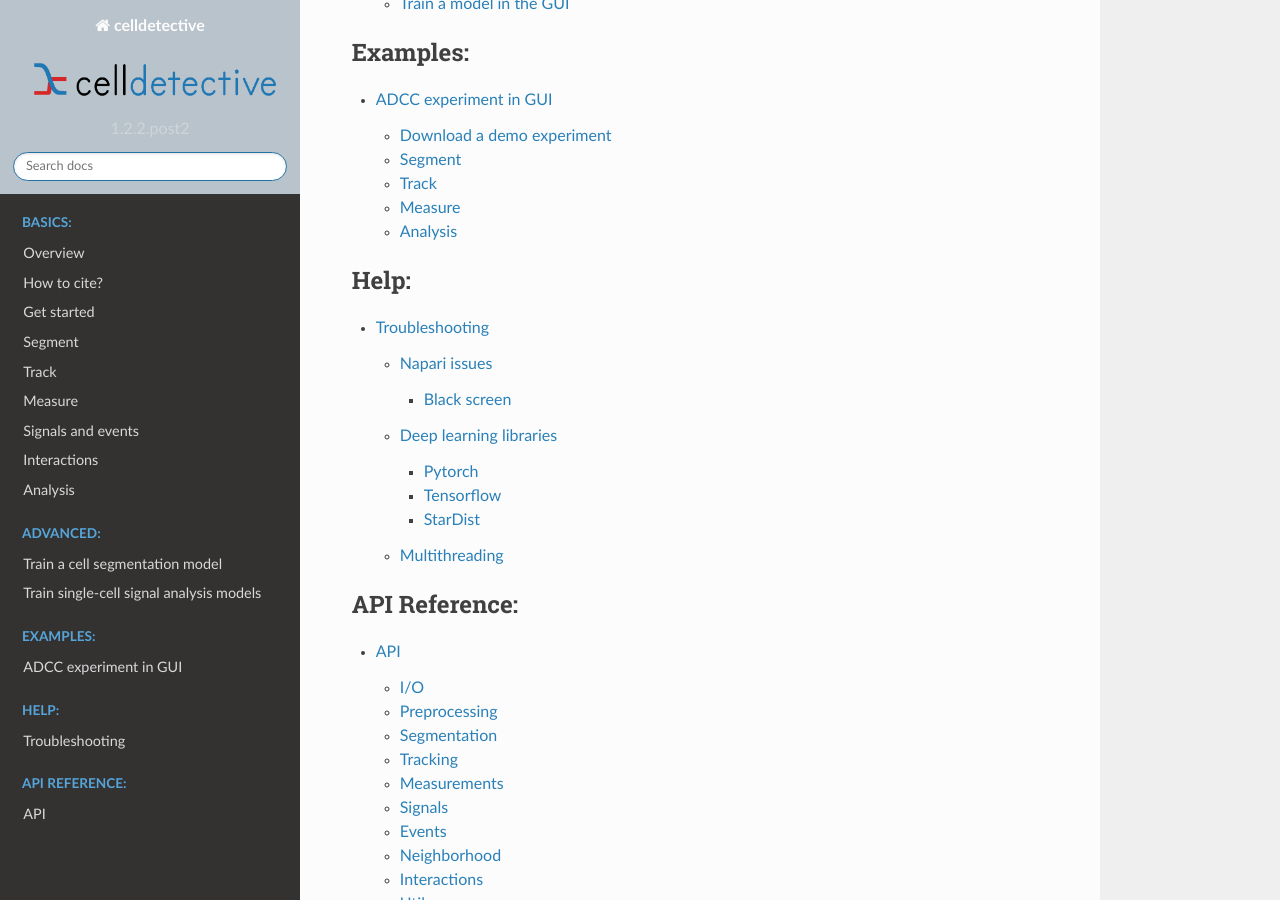
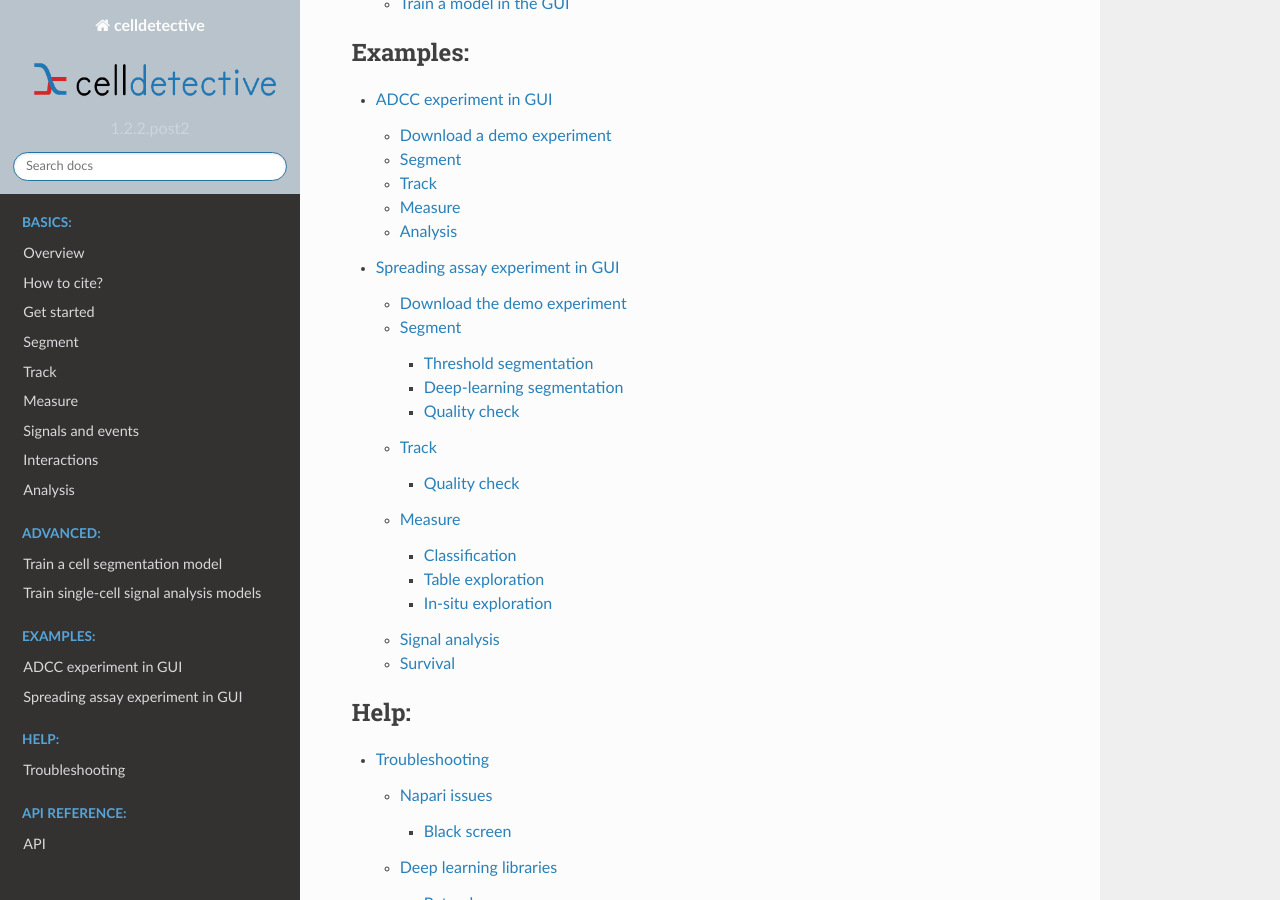
Before and after one commit to remyeltorro/celldetective, a Sphinx documentation site: the page built from docs/source/index.rst, in a window 1280 px wide and 900 px high, scrolled down 2926 px. Built offline with Sphinx 7.4.7 and the Read the Docs theme 2.0.0, drawn with Linux system fonts in a browser that asks for light colours; pages that are not in the unit, such as notebooks, are missing from menus; some of the changed lines change nothing that is shown.

Commit message:
docs: ricm demo

```diff
--- a/docs/source/index.rst
+++ b/docs/source/index.rst
@@ -43,6 +43,8 @@ Contents
 
    example_notebook
    adcc-example
+   spreading-assay-example
+
 
 .. toctree::
    :caption: Help:
--- /dev/null
+++ b/docs/source/spreading-assay-example.rst
@@ -0,0 +1,151 @@
+Spreading assay experiment in GUI
+=================================
+
+.. _spreading-assay-example:
+
+Download the demo experiment
+----------------------------
+
+We provide two demo experiments in `Zenodo`_ :
+
+.. _Zenodo : https://zenodo.org/records/10650279
+
+#. an ADCC experiment (``demo_adcc``): we imaged a co-culture of MCF-7 and human primary NK cells, in the presence of antibodies
+#. a spreading assay experiment (``demo_ricm``): we imaged in RICM human primary NK cells spreading on a surface covered with antibodies
+
+Download the ``demo_ricm.zip`` file and put it anywhere in your computer. Extract the content. The resulting folder, containing a well ``W1/``, a ``configs`` folder and a ``config.ini`` file is a valid experiment folder, ready to be opened by Celldetective.
+
+Open a terminal and type the following to launch the software:
+
+.. code-block:: console
+
+    $ (conda activate celldetective_env)
+    $ python -m celldetective
+
+Press the ``Browse`` button and locate the ``demo_ricm`` folder. Click on ``Open``.
+
+You can select position 100 and click on the image icon that becomes active on the right side to view the stack.
+
+
+Segment
+-------
+
+For the spreading assay, we are interested in one population only: effector cells spreading on an antigen-presenting-cell-mimicking surface.
+
+Expand the ``PROCESS EFFECTORS`` block.
+
+Threshold segmentation
+~~~~~~~~~~~~~~~~~~~~~~
+
+You can click on the ``UPLOAD`` button of the segmentation module, toggle the ``Threshold`` option and press ``Choose File`` to locate a threshold segmentation configuration file. These are generated by the ``Threshold Config Wizard`` also reachable here. You can find a valid config file in ``demo_ricm/configs/threshold_config_effectors.json``. Select it and upload it by pressing ``Upload``.
+
+This action sets these threshold instructions for the ``Threshold`` segmentation method in Celldetective. These instructions are forgotten as soon as you close the current experiment. To apply them to a movie:
+
+1) toggle the ``SEGMENT`` option, if not already done
+2) select the ``Threshold`` option in the model zoo for segmentation
+3) press ``Submit`` to launch the job to the positions selected at the top
+
+Deep-learning segmentation
+~~~~~~~~~~~~~~~~~~~~~~~~~~
+
+1) toggle the ``SEGMENT`` option
+2) select either the ``ricm_lymphocytes`` or ``bimodal_spreading_lymphocytes`` model in the model zoo for segmentation
+3) press ``Submit`` to launch the job to the positions selected at the top
+
+Quality check
+~~~~~~~~~~~~~
+
+The GUI freezes during the segmentation process. The steps are shown in the terminal. Upon completion, you can select a single position to enable the eye icon in the segmentation module. The latter launches napari to view the original stack and the segmentation labels.
+
+You can click on the ``Image`` layer on the left side and play with the contrast slider to recontrast the image. If you select the ``segmentation`` layer you have access to a toolkit to create new masks, correct existing masks or erase masks. On the right side you can either save the modifications to the mask or export an annotation sample for the current frame (or crop of the current frame).
+
+Track
+-----
+
+You can now click on the configuration button in the tracking module to view or modify the tracking settings. Here we use a custom bTrack configuration named "ricm" that removes branching and apoptosis hypotheses and assumes a very low segmentation miss rate.
+
+It is recommended to keep the ``FEATURES`` option disabled as cells exhibit sharp morpho-tonal transitions during spreading events that may break the tracking. For the post-processing on tracks, a minimum tracklength > 3 is always recommended to avoid FP tracks. The ``Interpolate missed detections within tracks`` should be ticked to fill track gaps efficiently. Finally, with the spreading assays, it is often convenient to ``Sustain first position from the beginning of the movie`` to be able to measure intensities prior to cell arrival close to the surface. Click on ``Save`` to save the tracking configuration.
+
+1) untoggle the ``SEGMENT`` option if it is still active
+2) toggle the ``TRACK`` option
+3) press ``Submit`` to launch the job to the positions selected at the top
+
+
+Quality check
+~~~~~~~~~~~~~
+
+Upon completion, you can select a single position and click on the eye icon of the tracking module to the the raw bTrack results (before post-processing). The cells are relabelled inplace with their track ID, in such a way that tracked cells keep the same color over time.
+
+
+Measure
+-------
+
+As for the tracking step, you can click on the configuration button of the measurement module to see the programmed measurements. Here we chose to measure the area, mean intensity and all the texture features for the cells, as well as the position-based intensity estimate in a circle or radius 10 px.
+
+1) untoggle the ``SEGMENT`` and ``TRACKING`` options if they are still active
+2) toggle the ``MEASURE`` option
+3) press ``Submit`` to launch the job to the positions selected at the top
+
+At this stage you have several options to pursue your data exploration and analysis.
+
+1) Classification: use the classifier module (the three dots icon) to classify the cells and use the tracks to determine event times
+2) Table exploration: click on ``View table`` to perform track collapses and plot distributions for the different measurements
+3) In-situ exploration: use the static annotator (eye icon) to click on single cells on the images and view how their measurements compare to the ones of the other cells (both on the same image and in the whole dataset)
+
+All these options can be used complementarily for a true single-cell analysis.
+
+Classification
+~~~~~~~~~~~~~~
+
+Click on the three-dots icon to open the classifier module. Give a name to the class of interest. Here we can try to determine spread cells from hovering cells. Call the class ``spread``.
+
+You can now set two features of interest to construct a phase space. Each cell measurement is a point in this phase space. The frame slider allows you to see how these measurements shift in time. The integral-symbol button at the top-right corner allows to display all measurements from all timepoints on the same plane.
+
+Set ``adhesion_channel_circle_10_mean`` as the first feature and ``area`` as the second. Use the frame slider to see how the measurements move over time. You may notice that bright and small cells sometimes transition to dark and large cells. Now click on the integral button. You can now clearly visualize the two clusters with a dividing line at around ``adhesion_channel_circle_10_mean ~ 1``.
+
+Type the condition ``adhesion_channel_circle_10_mean < 0.98``  in the classify field and click on ``Submit...`` to view the classification result. In blue, the cells negative to the condition, in red the cells positive to the condition. This is an instantaneous classification.
+
+Since we have tracks, we can investigate this classification over whole trajectories and see if we observe transitions.
+
+1) toggle the ``Time correlated`` option
+2) toggle ``irreversible event``
+3) set a R2 tolerance to 0.1
+4) click on ``apply``. Wait for the window to close automatically.
+
+Table exploration
+~~~~~~~~~~~~~~~~~
+
+Click on ``View table`` to view the trajectory table. You will find at the end of it three columns ``status_spread``, ``class_spread`` and ``t_spread``. By convention, the status is 0 before the event and 1 after. The class is an attribute for the whole trajectory. A class of 0 is a cell that exhibits an irreversible transition from 0 to 1, a class of 1 a cell that never transitions and a class of 2 a cell that transitioned before the beginning of the movie.
+
+Type ``Ctrl+I`` to make a first plot. Here we forget about track identity and assemble all measurements as if the cells were independent. Toggle the ``strip`` and ``boxplot`` options. You may pass ``well_name`` as x, ``area`` as y and ``state_spread`` as hue. Click on ``set`` to generate your first plot!
+
+Alternatively, since we have tracks, we can collapse the measurements to have the average in state 0 and average in state 1 of all measurements for each track.
+
+1) go to ``File > Group by tracks...``
+2) toggle the ``per status`` option, select ``status_spread`` and choose ``mean`` for the projection
+3) click on ``Apply``
+
+A new table. Type ``Ctrl+P`` to plot from this table. The new quantities are now one estimator per state of each cell (so at most 3 values per cell).
+
+In-situ exploration
+~~~~~~~~~~~~~~~~~~~
+
+You can also click on the eye icon of the measurement module. This opens an interface where you can select the ``status_spread`` at the top and see, for each frame, how the cells were classified. If you click on a cell, you will see on the left side how its measurements compare to the reste of the cells on the image (the dots) or across the whole table (boxplot).
+
+
+Signal analysis
+---------------
+
+You may also click on the eye icon of the signal analysis module. Here, you will be able to interact with dynamic cell tracks and see the classification and event time that was estimated for the selected track.
+
+At the top, select the ``class_spread``. You can click on a cell. On the left side you will see the signals associated to the cell. You may correct the classification and estimate a new event time if relevant. Upon saving, the new values are written in the table.
+
+Survival
+--------
+
+Go the the ``Analyze`` tab. You have now two times of interest. The time of first detection that corresponds to when the first mask is detected for each cell, and the spread time. You can click on ``plot survival`` to make a survival function representation of that distribution of times and events.
+
+1) set the population to ``effectors``
+2) leave the time of reference as ``t_firstdetection``
+3) set the time of interest to ``t_spread``
+4) press ``Submit``
```
